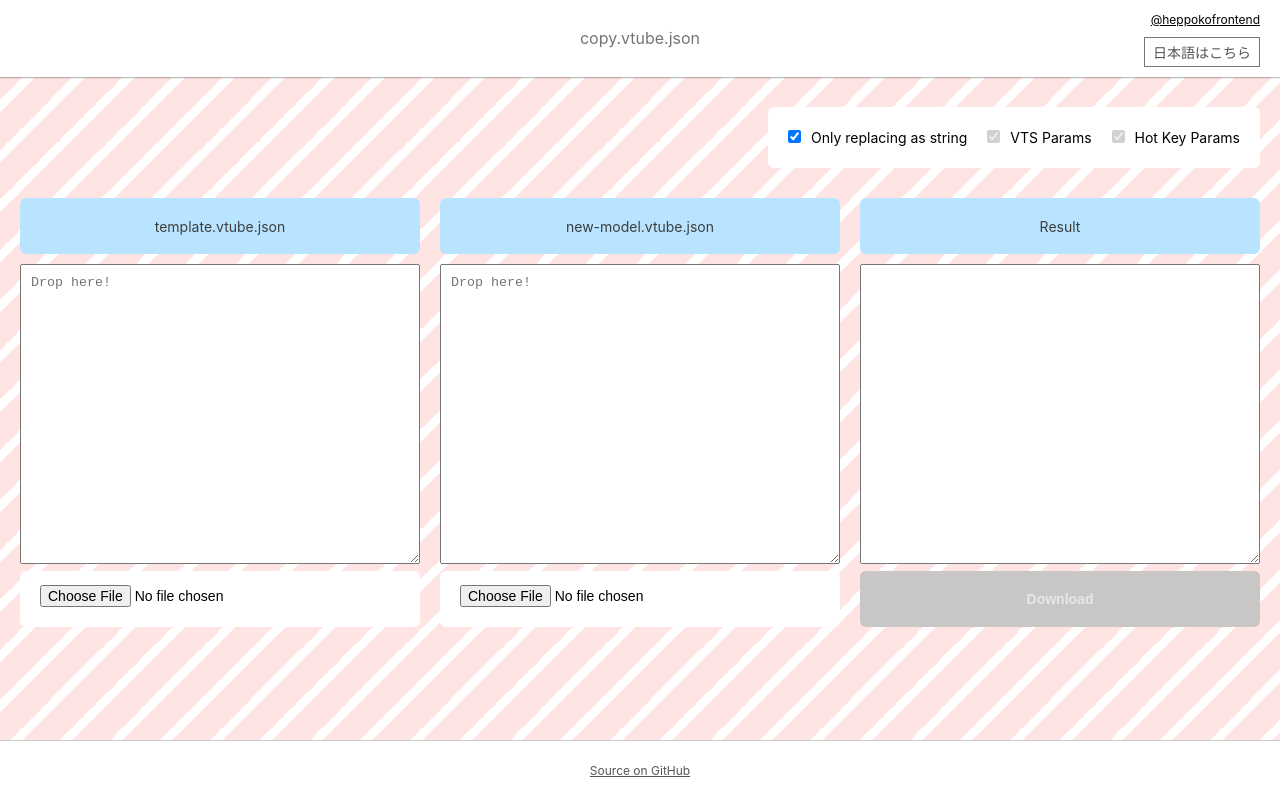
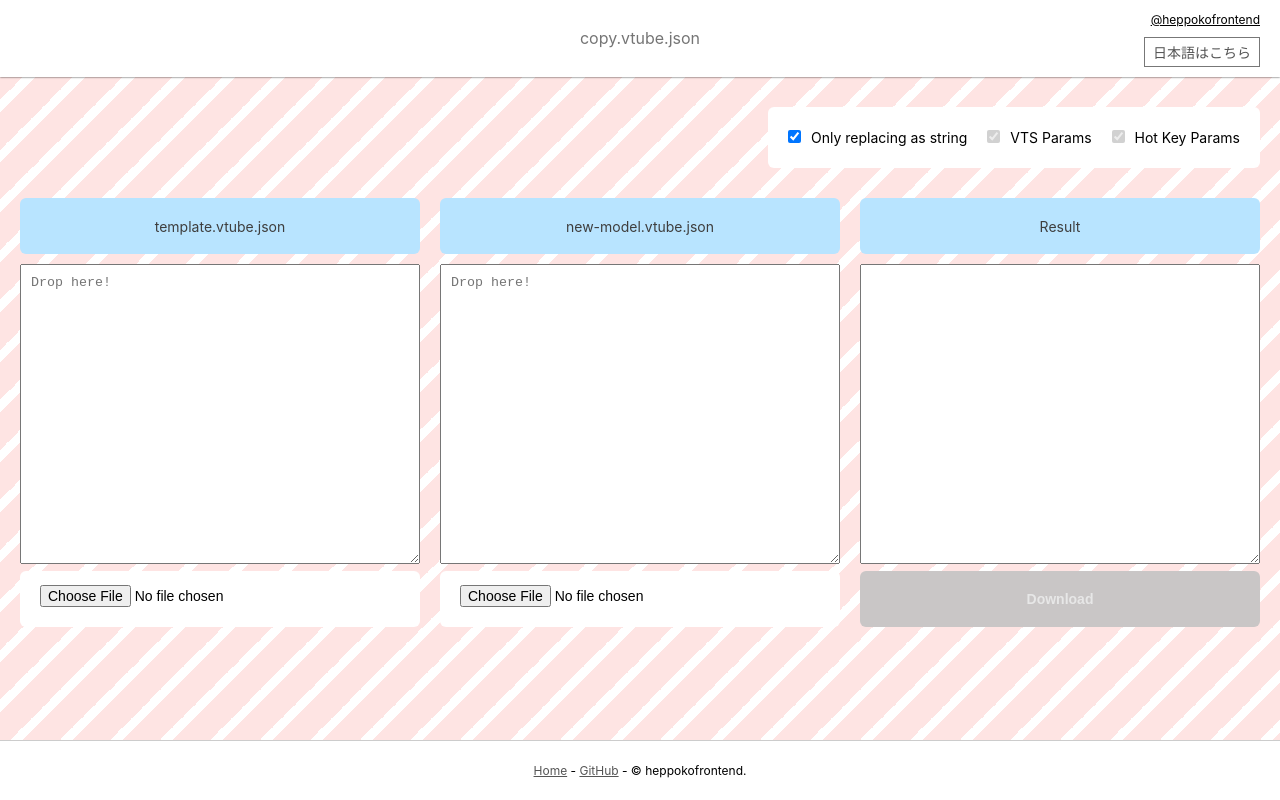
Before and after one commit to heppokofrontend/copy.vtube.json, a React (Create React App) app: page / in a window 1280 px wide. Built offline with nearby package versions, Linux system fonts and the light colour scheme.

Commit message:
:zap: Update footer

```diff
--- a/src/component/Footer.tsx
+++ b/src/component/Footer.tsx
@@ -5,7 +5,7 @@
   return (
     <footer className={styles.footer}>
       <p>
-        <a href="https://github.com/heppokofrontend/copy.vtube.json">Source on GitHub</a>
+        <a href="/">Home</a> - <a href="https://github.com/heppokofrontend/copy.vtube.json">GitHub</a> - © heppokofrontend.
       </p>
     </footer>
   );
```
